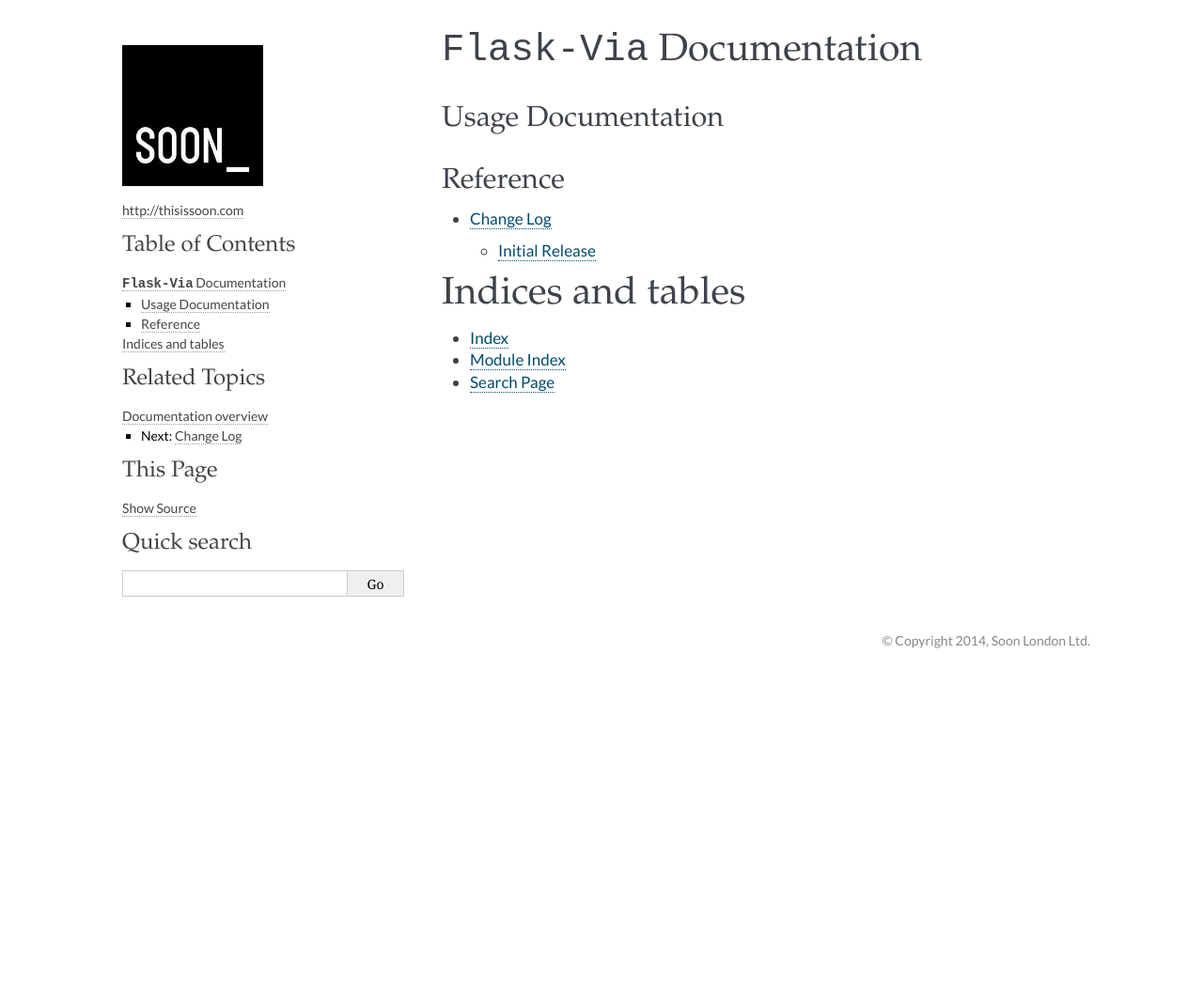
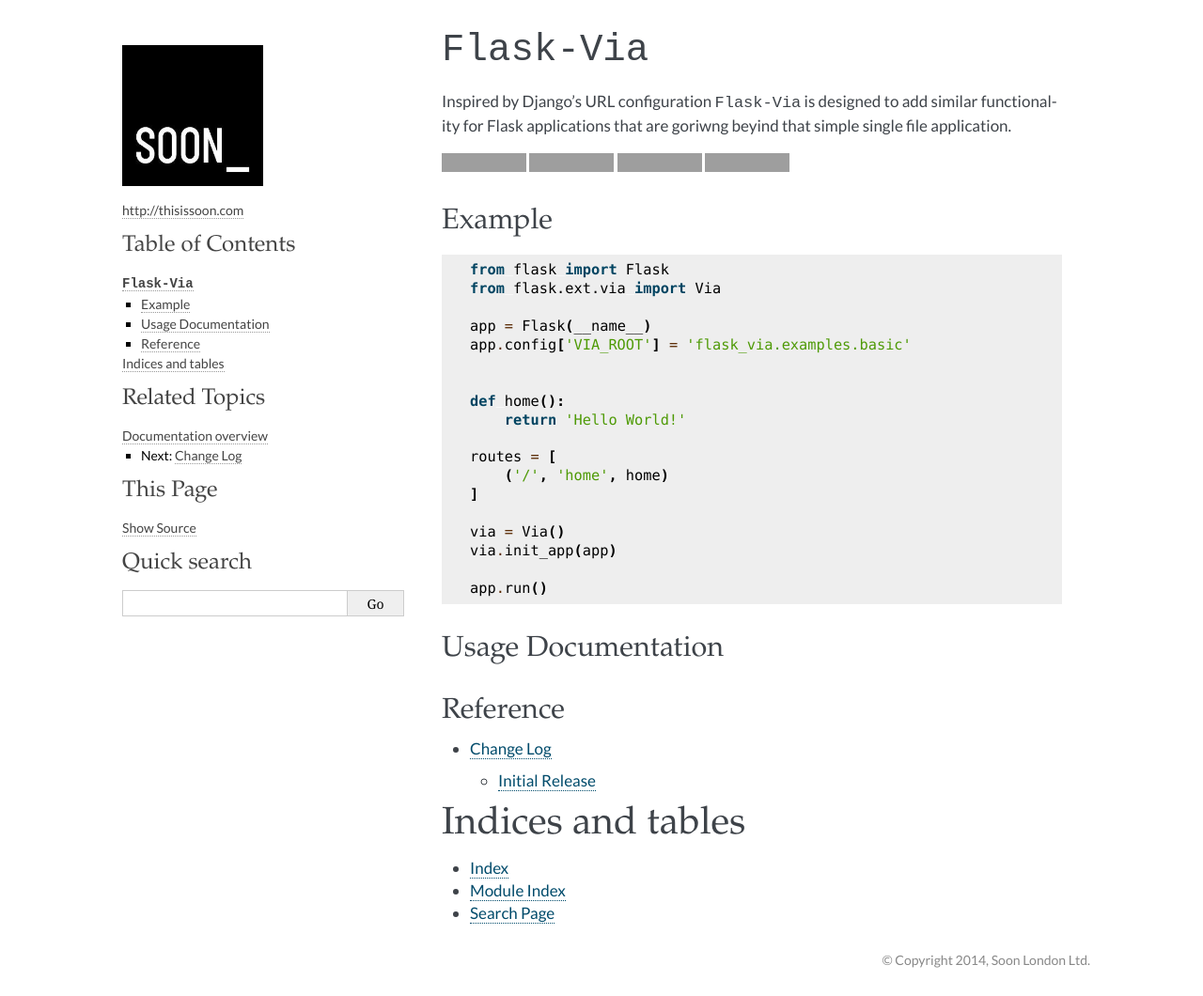
Before and after one commit to thisissoon/Flask-Via, a Sphinx documentation site: the page built from docs/index.rst, in a window 1280 px wide. Shown: the whole page at 94% size. Built offline with Sphinx 7.4.7, drawn with Linux system fonts in a browser that asks for light colours; some web fonts are replaced; the version number could not be read and is left out; before the commit the page ends 900 px from its top, so only the background shows below that; grey boxes are pictures that could not be loaded.

Commit message:
Basic example + basic readme

```diff
--- a/README.rst
+++ b/README.rst
@@ -0,0 +1,44 @@
+``Flask-Via``
+=============
+
+Inspired by Django's URL configuration ``Flask-Via`` is designed to add similar
+functionality for Flask applications that are goriwng beyind that simple single
+file application.
+
+|PyPi_version| |PyPi_downloads| |travis_master| |coveralls_master|
+
+Example
+-------
+
+.. sourcecode:: python
+
+    from flask import Flask
+    from flask.ext.via import Via
+
+    app = Flask(__name__)
+    app.config['VIA_ROOT'] = 'flask_via.examples.basic'
+
+
+    def home():
+        return 'Hello World!'
+
+    routes = [
+        ('/', 'home', home)
+    ]
+
+    via = Via()
+    via.init_app(app)
+
+    app.run()
+
+.. |PyPi_version| image:: https://pypip.in/version/Flask-Via/badge.png
+    :alt: Latest PyPI version
+
+.. |PyPi_downloads| image:: https://pypip.in/download/Flask-Via/badge.png
+    :alt: Number of PyPI downloads
+
+.. |coveralls_master| image:: https://coveralls.io/repos/SOON-Dorks/Flask-Via/badge.png?branch=master
+    :alt: Test Coverage
+
+.. |travis_master| image:: https://travis-ci.org/thisissoon/Flask-Via.svg?branch=master
+    :alt: Travis build status on Master Branch
--- a/docs/conf.py
+++ b/docs/conf.py
@@ -15,6 +15,7 @@
 sys.path.append(os.path.join(root, 'doit'))
 now = datetime.datetime.utcnow()
 year = now.year
+version = open(os.path.join(root, 'VERSION')).read().splitlines()[0]
 
 import flask_via  # noqa
 
@@ -22,8 +23,8 @@
 # Project details
 project = u'Flask-Via'
 copyright = u'{0}, Soon London Ltd'.format(year)
-version = flask_via.__version__
-release = flask_via.__version__
+version = version
+release = version
 
 # Sphinx Config
 templates_path = ['_templates']
--- a/docs/index.rst
+++ b/docs/index.rst
@@ -1,5 +1,4 @@
-``Flask-Via`` Documentation
-===========================
+.. include:: ../README.rst
 
 Usage Documentation
 -------------------
--- a/flask_via/__init__.py
+++ b/flask_via/__init__.py
@@ -5,6 +5,4 @@
 =========
 """
 
-__version__ = '0.1.0-dev'  # pragma: no cover
-__author__ = 'SOON_'  # pragma: no cover
-__author_email__ = 'dorks@thisissoon.com'  # pragma: no cover
+from flask_via.via import Via  # noqa
```
Also changed, not shown: setup.py (+3 -7 lines), 5 other files.
